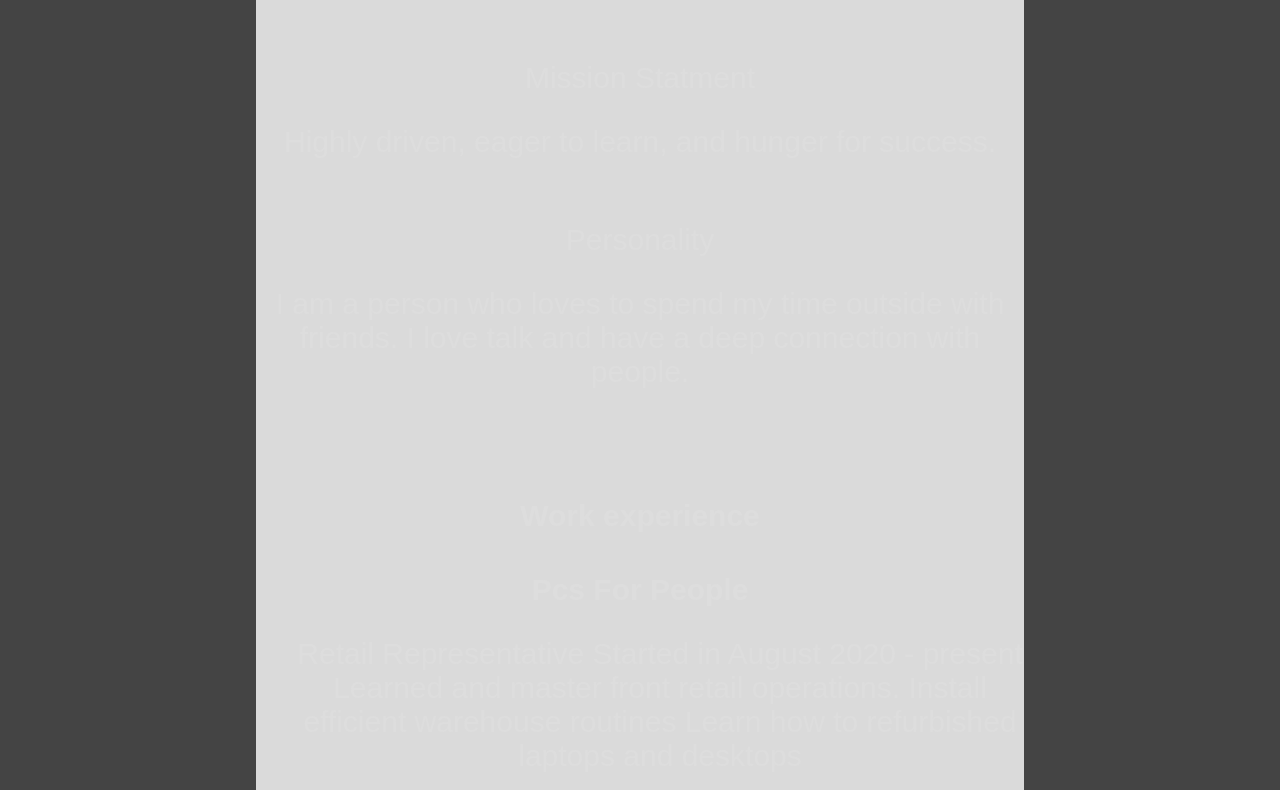
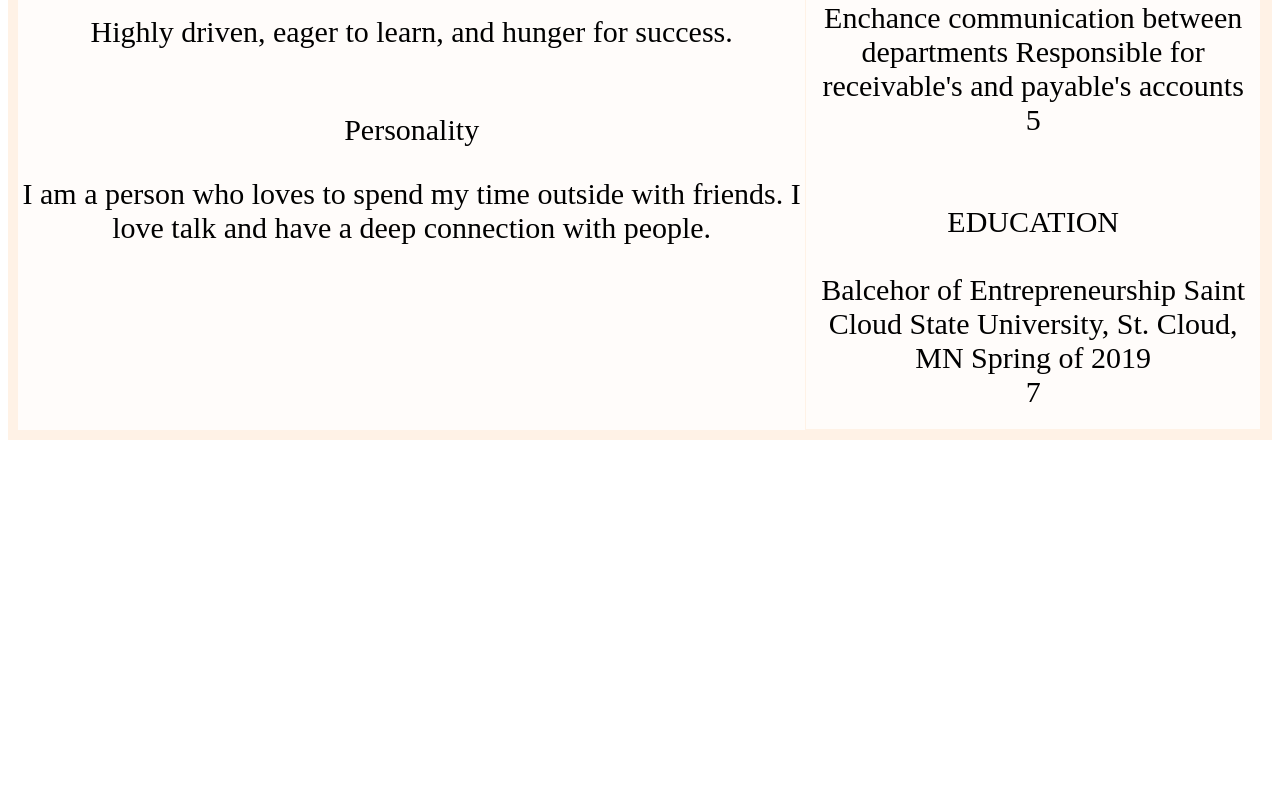
Before and after one commit to fueayang9382/fueayang9382.github.io, a plain HTML site: page index.html in a window 1280 px wide. Shown: the part 645-1435 px from the top of the page. After the commit the page ends 1093 px from the top, so only its background shows below. Drawn offline with Linux system fonts and the light colour scheme.

Commit message:
Update style.css

```diff
--- a/style.css
+++ b/style.css
@@ -1,14 +1,23 @@
-body{
-  background-color: #444;
-  color: #dddddd;
-  font-family: Ariel, Halvetica, sans-serif;
-  margin: 10% 20%
+.grid-container {
+  display: grid;
+  grid-template-areas: 'myArea myArea . . .' 'myArea myArea . . .';
+  gap: 1px;
+  background-color: #fff2e6;
+  padding: 10px;
 }
 
-.exp-header {
+
+ .item1 {
+  grid-area: myArea;
+}
+
+
+
+
+
+.grid-container > div {
+  background-color: rgba(255, 255, 255, 0.8);
   text-align: center;
-  text-transform: uppercase;
-  border-top: 1px solid #dddddd;
-  border-bottom: 1px solid #dddddd;
-  background-color: rgba(0,0,0,0.1)
+  padding:20px 0;
+  font-size: 30px;
 }
```
